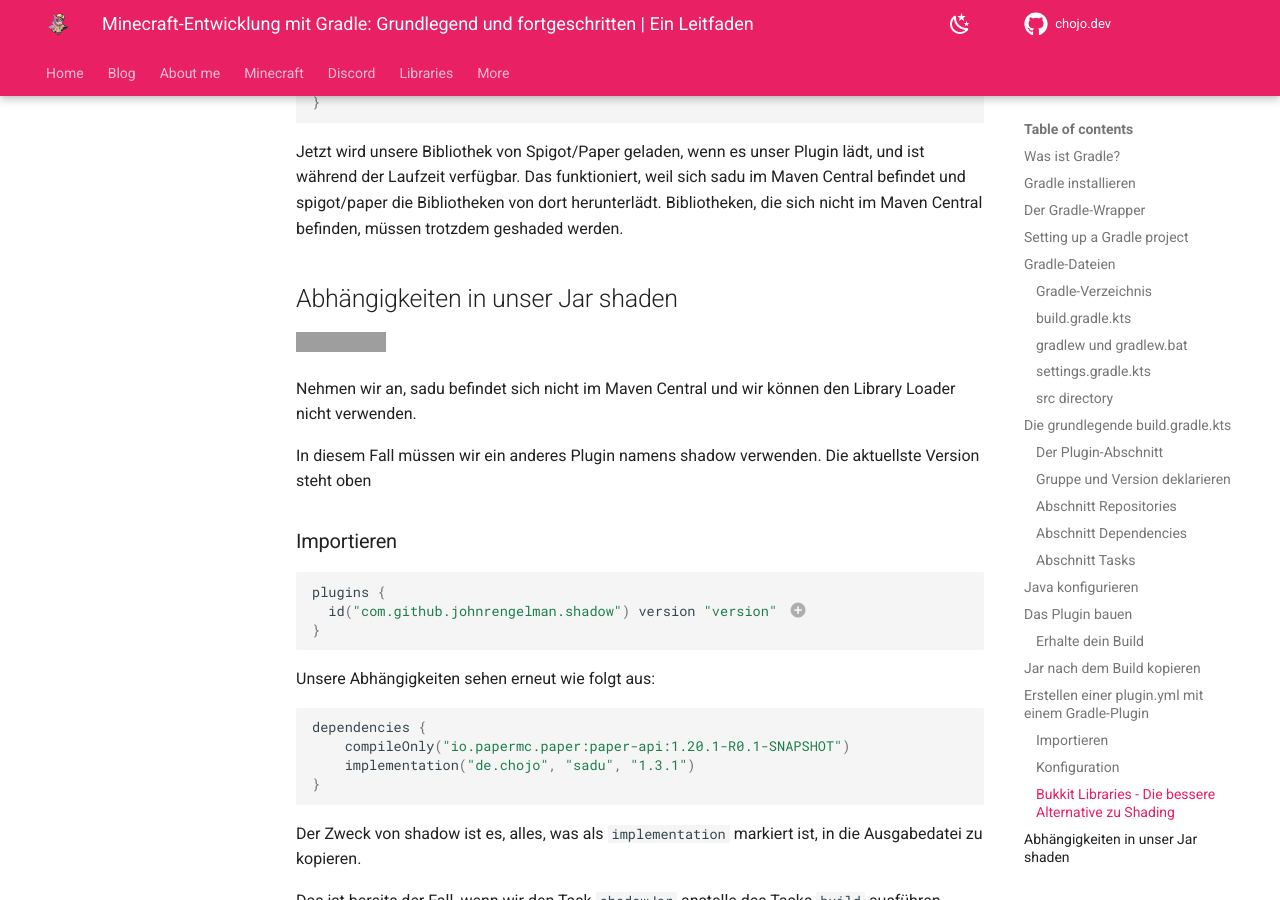
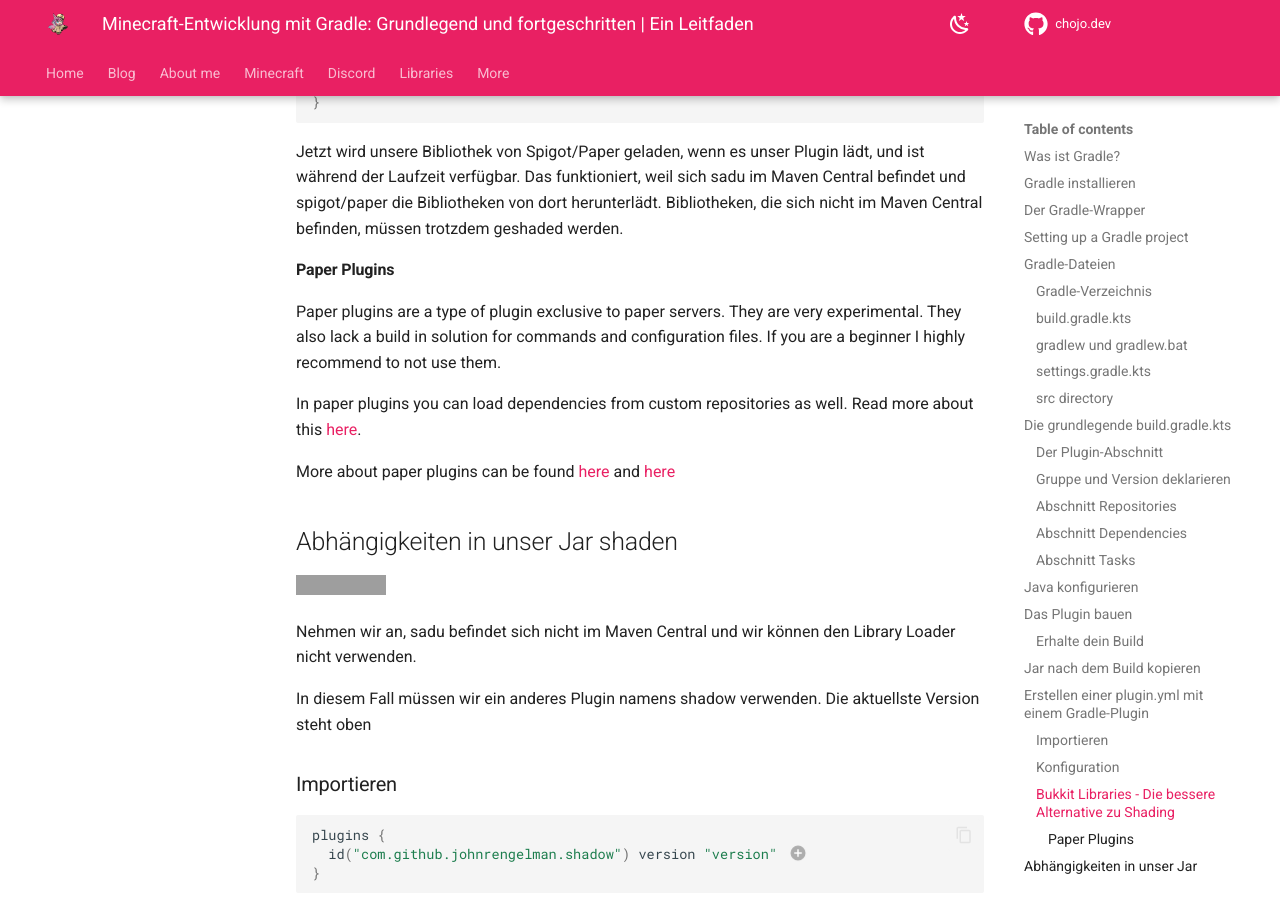
Before and after one commit to rainbowdashlabs/chojodev, an MkDocs documentation site: the page built from docs/blog/de/gradle_minecraft_basic_and_advanced.md, in a window 1280 px wide and 900 px high, scrolled down 10415 px. Built offline with MkDocs 1.6.1 and Material for MkDocs 9.7.7, drawn with Linux system fonts in a browser that asks for light colours; comment, search, counter and statistics services are not loaded; some of the changed text lies outside the part shown; grey boxes are pictures that could not be loaded.

Commit message:
Add note for paper plugins for @goldmensch

```diff
--- a/docs/blog/de/gradle_minecraft_basic_and_advanced.md
+++ b/docs/blog/de/gradle_minecraft_basic_and_advanced.md
@@ -434,7 +434,7 @@
 
 Wenn du bereits eine `plugin.yml` erstellt hast, kannst du sie jetzt wieder löschen oder bis zum Ende des Abschnitts warten.
 
-Um unsere `plugin.yml` zu erstellen, werden wir das `plugin-yml` [gradle plugin by minecrell] (https://github.com/Minecrell/plugin-yml) verwenden.
+Um unsere `plugin.yml` zu erstellen, werden wir das `plugin-yml` [gradle plugin by minecrell](https://github.com/Minecrell/plugin-yml) verwenden.
 
 ### Importieren
 ![Gradle Plugin Portal](https://img.shields.io/gradle-plugin-portal/v/net.minecrell.plugin-yml.bukkit?label=Version)
@@ -510,6 +510,18 @@
 Jetzt wird unsere Bibliothek von Spigot/Paper geladen, wenn es unser Plugin lädt, und ist während der Laufzeit verfügbar.
 Das funktioniert, weil sich sadu im Maven Central befindet und spigot/paper die Bibliotheken von dort herunterlädt.
 Bibliotheken, die sich nicht im Maven Central befinden, müssen trotzdem geshaded werden.
+
+####  Paper Plugins
+
+Paper plugins are a type of plugin exclusive to paper servers.
+They are very experimental.
+They also lack a build in solution for commands and configuration files.
+If you are a beginner I highly recommend to not use them.
+
+In paper plugins you can load dependencies from custom repositories as well. Read more about this [here](https://github.com/Minecrell/plugin-yml#plugin-libraries-json).
+
+More about paper plugins can be found [here](https://docs.papermc.io/paper/reference/paper-plugins) and [here](https://docs.papermc.io/paper/dev/getting-started/paper-plugins)
+
 
 ## Abhängigkeiten in unser Jar shaden
 
--- a/mkdocs.yml
+++ b/mkdocs.yml
@@ -76,6 +76,7 @@
     - content.code.annotate
     - navigation.indexes
     - toc.follow
+    - content.code.copy
   language: en
   name: material
   palette:
```
Also changed, not shown: docs/blog/posts/gradle_minecraft_basic_and_advanced.md (+11 -0 lines).
